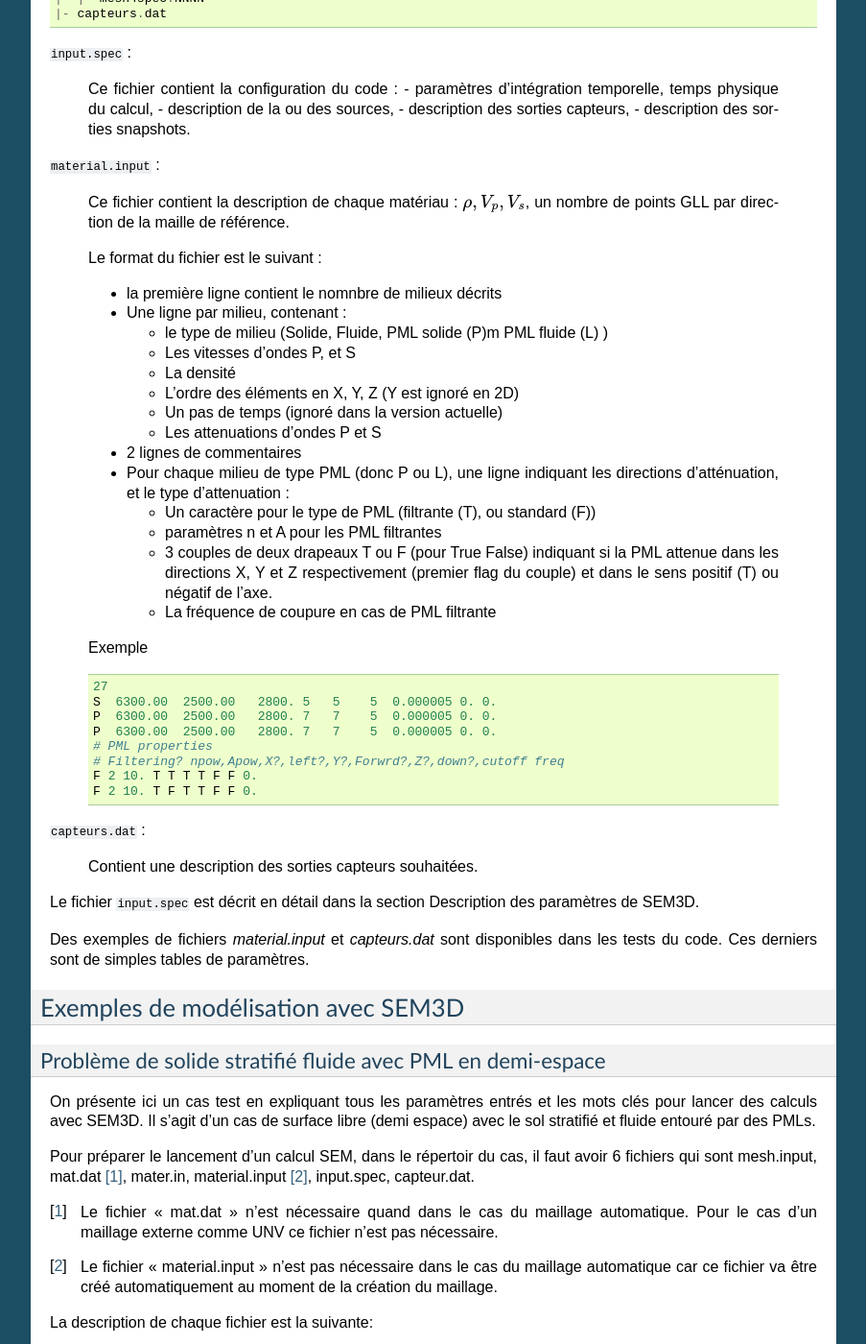
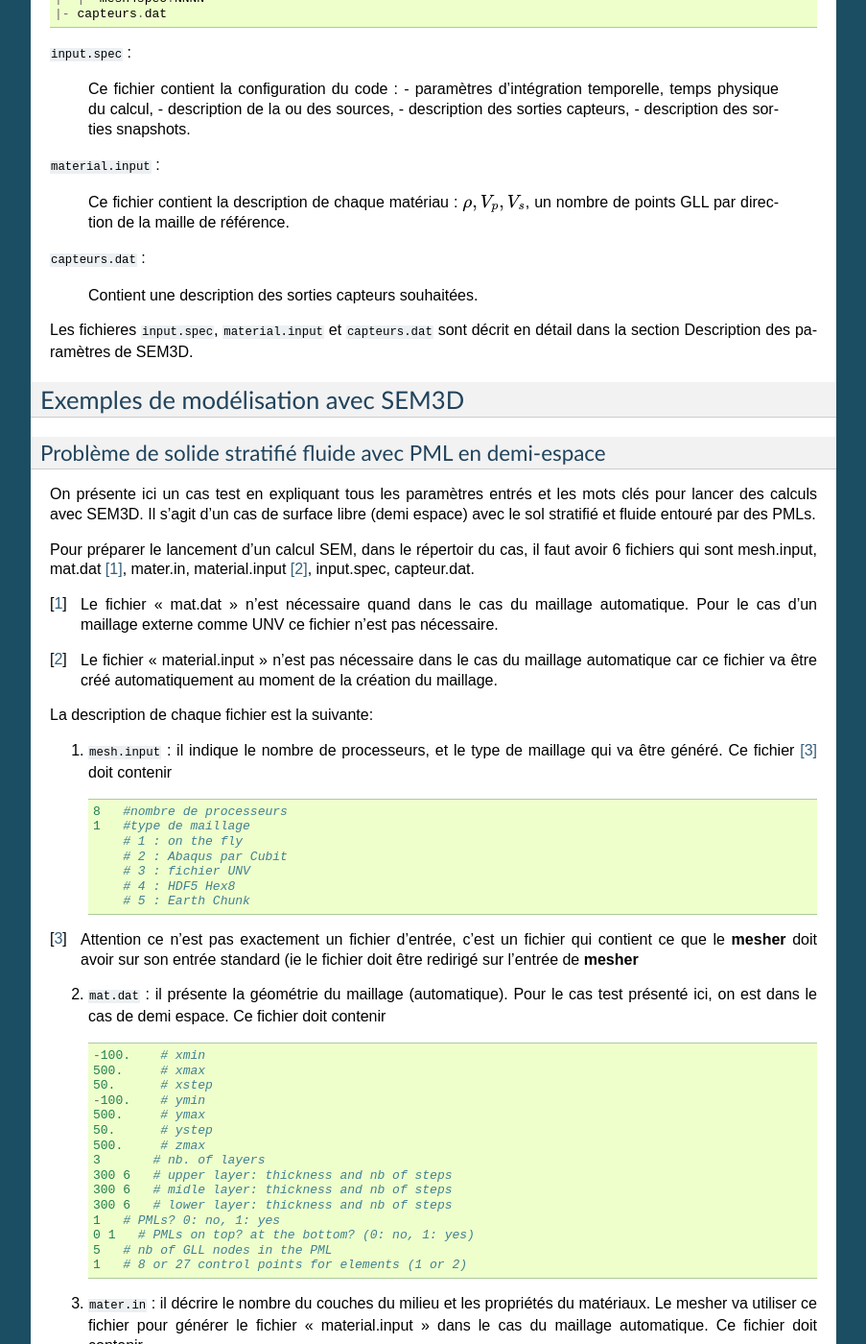
Before and after one commit to sem3d/SEM, a Sphinx documentation site: the page built from DOC/source/tutoriel.rst, in a window 1280 px wide and 1400 px high, scrolled down 8151 px. Shown: the whole window at 96% size, without its empty margins (198-1101 px from the left). Built offline with Sphinx 7.4.7, drawn with Linux system fonts in a browser that asks for light colours; formulas are drawn with MathJax 3.

Commit message:
Mise a jour de la doc

```diff
--- a/DOC/source/tutoriel.rst
+++ b/DOC/source/tutoriel.rst
@@ -445,60 +445,12 @@ les fichiers nécéssaires à son exécution. L'arborescence doit être la suiva
   Ce fichier contient la description de chaque matériau : :math:`\rho, V_p, V_s`, un nombre
   de points GLL par direction de la maille de référence.
 
-  Le format du fichier est le suivant :
-
-  - la première ligne contient le nomnbre de milieux décrits
-
-  - Une ligne par milieu, contenant :
-
-    - le type de milieu (Solide, Fluide, PML solide (P)m PML fluide (L) )
-
-    - Les vitesses d'ondes P, et S
-
-    - La densité
-
-    - L'ordre des éléments en X, Y, Z (Y est ignoré en 2D)
-
-    - Un pas de temps (ignoré dans la version actuelle)
-
-    - Les attenuations d'ondes P et S
-
-  - 2 lignes de commentaires
-
-  - Pour chaque milieu de type PML (donc P ou L), une ligne indiquant les directions d'atténuation,
-    et le type d'attenuation :
-
-    - Un caractère pour le type de PML (filtrante (T), ou standard (F))
-
-    - paramètres n et A pour les PML filtrantes
-
-    - 3 couples de deux drapeaux T ou F (pour True False) indiquant si la PML attenue dans
-      les directions X, Y et Z respectivement (premier flag du couple) et dans le sens positif (T)
-      ou négatif de l'axe.
-
-    - La fréquence de coupure en cas de PML filtrante
-
-  Exemple ::
-
-    27
-    S  6300.00  2500.00   2800. 5   5    5  0.000005 0. 0.
-    P  6300.00  2500.00   2800. 7   7    5  0.000005 0. 0.
-    P  6300.00  2500.00   2800. 7   7    5  0.000005 0. 0.
-    # PML properties
-    # Filtering? npow,Apow,X?,left?,Y?,Forwrd?,Z?,down?,cutoff freq
-    F 2 10. T T T T F F 0.
-    F 2 10. T F T T F F 0.
-
 ``capteurs.dat`` :
 
   Contient une description des sorties capteurs souhaitées.
 
-Le fichier ``input.spec`` est décrit en détail dans la section
+Les fichieres ``input.spec``, ``material.input`` et ``capteurs.dat`` sont décrit en détail dans la section
 _`Description des paramètres de SEM3D`.
-
-Des exemples de fichiers `material.input` et `capteurs.dat` sont
-disponibles dans les tests du code. Ces derniers sont de simples
-tables de paramètres.
 
 
 Exemples de modélisation avec SEM3D
```
Also changed, not shown: DOC/source/format_mesher.rst (+32 -3 lines), DOC/source/installation.rst (+0 -21 lines).
